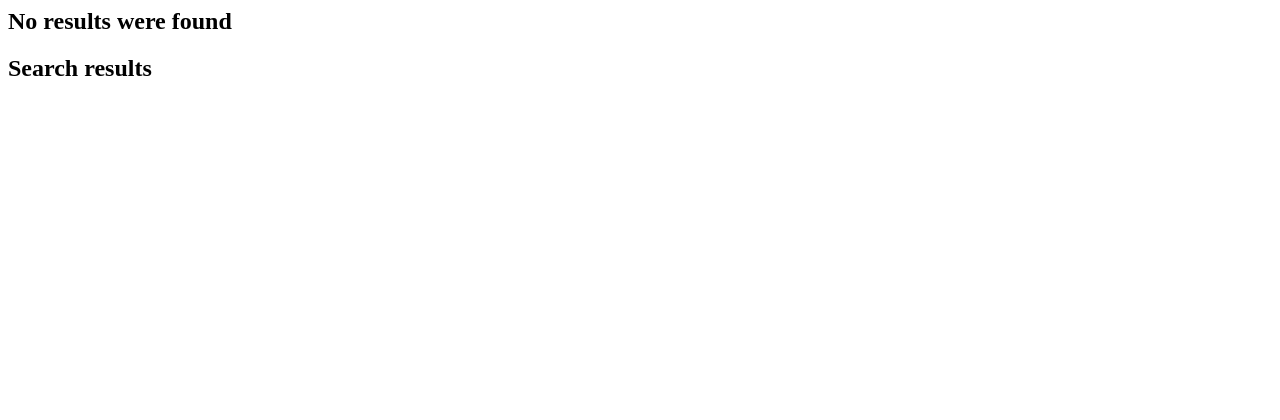
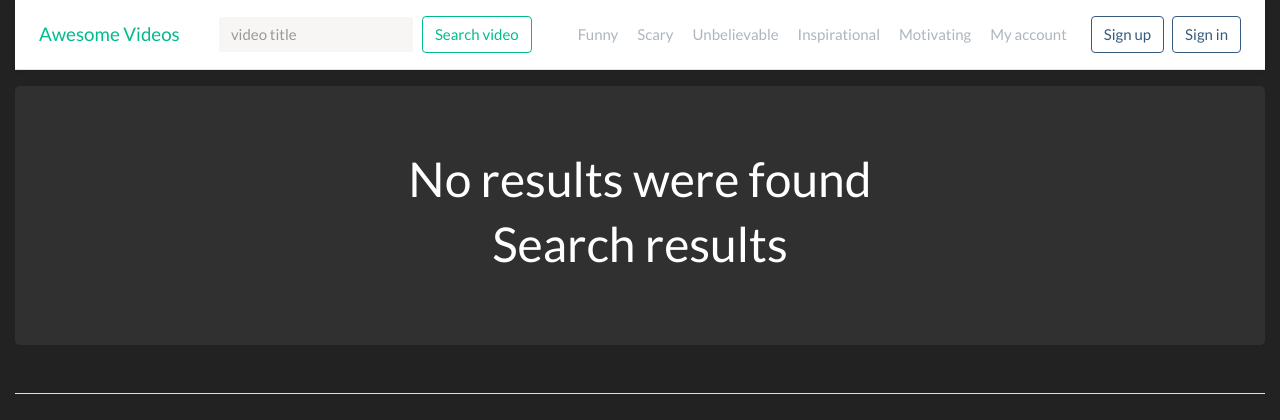
Before and after one commit to andersoniop/my-app, a Symfony app: template templates/front/search_results.html.twig in a window 1280 px wide. Shown: the top 420 px of the page. Run offline with Twig, Linux system fonts and the light colour scheme; the template is opened without the code that fills it, so the values that code supplies are empty; some libraries are stand-ins or nearby versions.

Commit message:
ajustando o search

```diff
--- a/templates/base.html.twig
+++ b/templates/base.html.twig
@@ -29,7 +29,7 @@
     <div class="d-flex flex-column flex-md-row align-items-center p-3 px-md-4 mb-3 bg-white border-bottom shadow-sm">
         <h5 class="my-0 mr-md-auto font-weight-normal"><a href="index.php">Awesome Videos</a></h5>
 
-        <form method="POST" class="form-inline my-0 mr-md-auto" action="search_results.php">
+        <form method="POST" class="form-inline my-0 mr-md-auto" action="{{ path('search_results') }}">
             <input class="form-control mr-sm-2" type="search" placeholder="video title" aria-label="Search video">
             <button class="btn btn-outline-success my-2 my-sm-0" type="submit">Search video</button>
         </form>
@@ -42,7 +42,7 @@
             <a class="p-2 text-dark" href="{{ path('video_list') }}">Motivating</a>
             <a class="p-2 text-dark" href="admin/my_profile.php">My account</a>
         </nav>
-        <a class="btn btn-outline-primary mr-2" href="pricing.php">Sign up</a>
+        <a class="btn btn-outline-primary mr-2" href="{{ path('pricing') }}">Sign up</a>
         <a class="btn btn-outline-primary" href="login.php">Sign in</a>
     </div>
 {% endblock%}
--- a/templates/front/pricing.html.twig
+++ b/templates/front/pricing.html.twig
@@ -1,5 +1,4 @@
-<?php include('includes/_header.php'); ?>
-<?php include('includes/_menu.html.twig'); ?>
+{% extends 'base.html.twig' %}
 
 <div class="pricing-header px-3 py-3 pt-md-5 pb-md-4 mx-auto text-center">
     <h1 class="display-4">Pricing</h1>
@@ -57,6 +56,3 @@
     </div>
 
 </div>
-
-<?php include('includes/_footer_links.html.twig'); ?>
-<?php include('includes/_footer.php'); ?>
--- a/templates/front/search_results.html.twig
+++ b/templates/front/search_results.html.twig
@@ -1,12 +1,9 @@
-<?php include('includes/_header.php'); ?>
-<?php include('includes/_menu.html.twig'); ?>
-
+{% extends 'base.html.twig' %}
+{% block main %}
 <section class="jumbotron text-center">
     <div class="container">
         <h1 class="jumbotron-heading">No results were found</h1>
         <h1 class="jumbotron-heading">Search results</h1>
     </div>
 </section>
-
-<?php include('includes/_footer_links.html.twig'); ?>
-<?php include('includes/_footer.php'); ?>
+{% endblock %}
```
Also changed, not shown: src/Controller/FrontController.php (+16 -0 lines).
